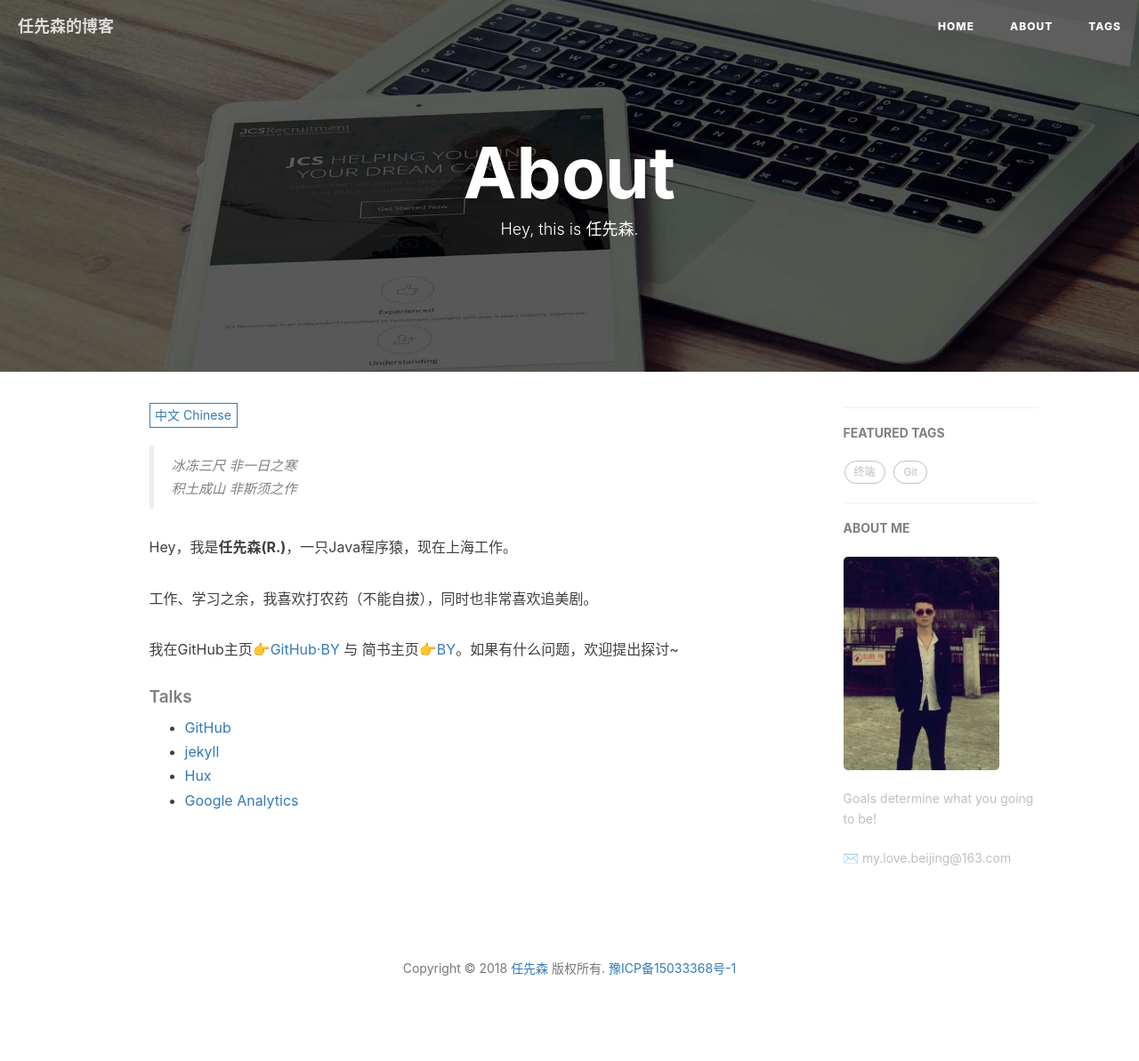
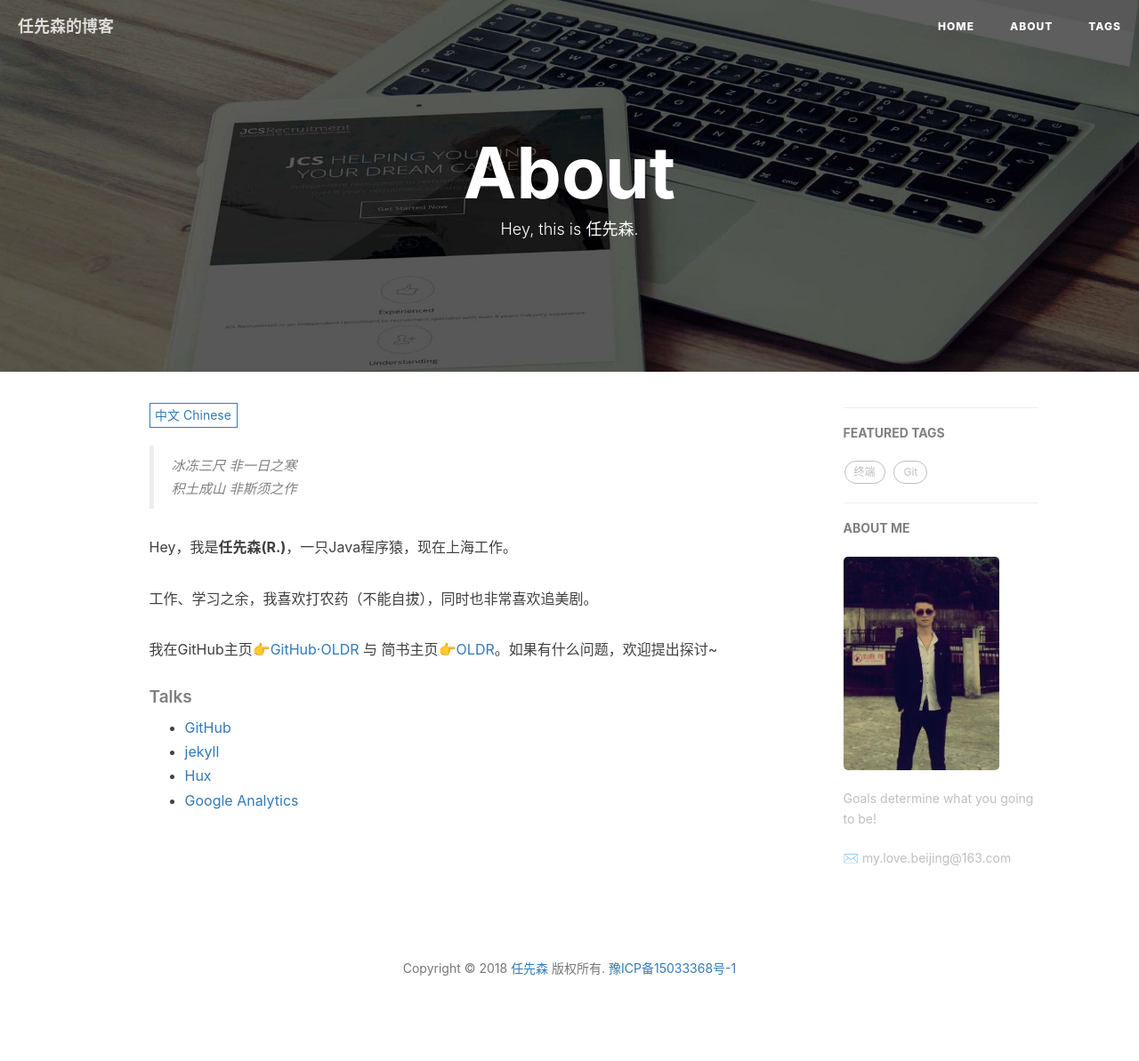
Before and after one commit to oldR/blog.github.io, a Jekyll site: the page built from about.html, in a window 1280 px wide. Shown: the whole page at 89% size. Built offline with Jekyll 4.4.1, drawn with Linux system fonts in a browser that asks for light colours; nearby versions of some CDN libraries; comment, search, counter and statistics services are not loaded.

Commit message:
Update about.html

```diff
--- a/about.html
+++ b/about.html
@@ -22,8 +22,8 @@ header-img: "img/post-bg-rwd.jpg"
 
     <p>工作、学习之余，我喜欢打农药（不能自拔），同时也非常喜欢追美剧。</p>
 
-    <p>我在GitHub主页<a href="https://github.com/oldR/blog.github.io">👉GitHub·BY</a> 与
-        简书主页<a href="javascript:void(0)">👉BY</a>。如果有什么问题，欢迎提出探讨~</p>
+    <p>我在GitHub主页<a href="https://github.com/oldR/blog.github.io">👉GitHub·OLDR</a> 与
+        简书主页<a href="javascript:void(0)">👉OLDR</a>。如果有什么问题，欢迎提出探讨~</p>
 
     <p></p>
 
@@ -54,7 +54,7 @@ header-img: "img/post-bg-rwd.jpg"
     <li><a href="https://github.com">GitHub</a></li>
     <li><a href="http://jekyll.com.cn/">jekyll</a></li>
     <li><a href="https://pages.github.com/">GitHub Pages</a></li>
-    <li><a href="https://github.com/oldR/blog.github.io">MisterRen</a></li>
+    <li><a href="https://github.com/oldR/blog.github.io">OLDR</a></li>
     </ul>
 </div>
 
```
